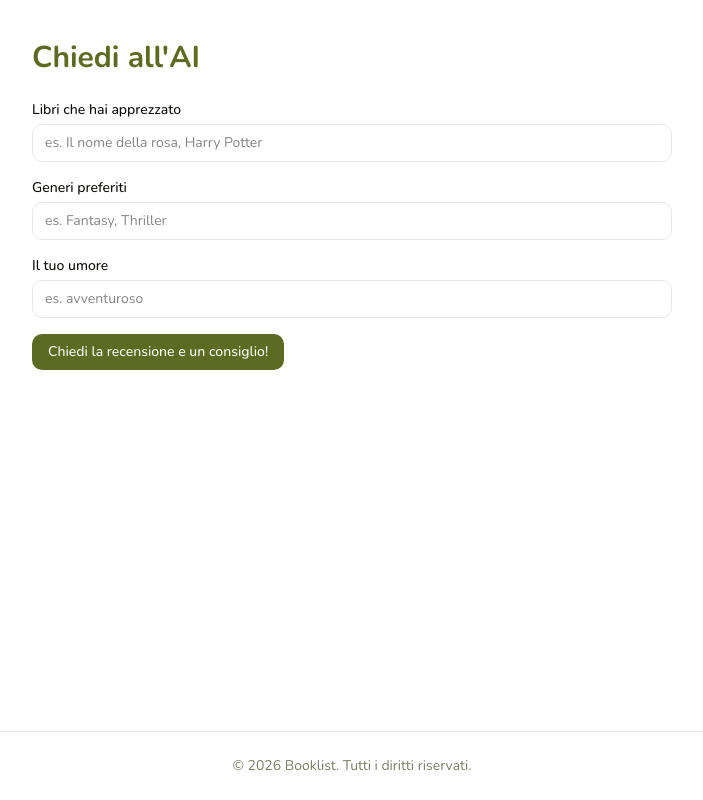
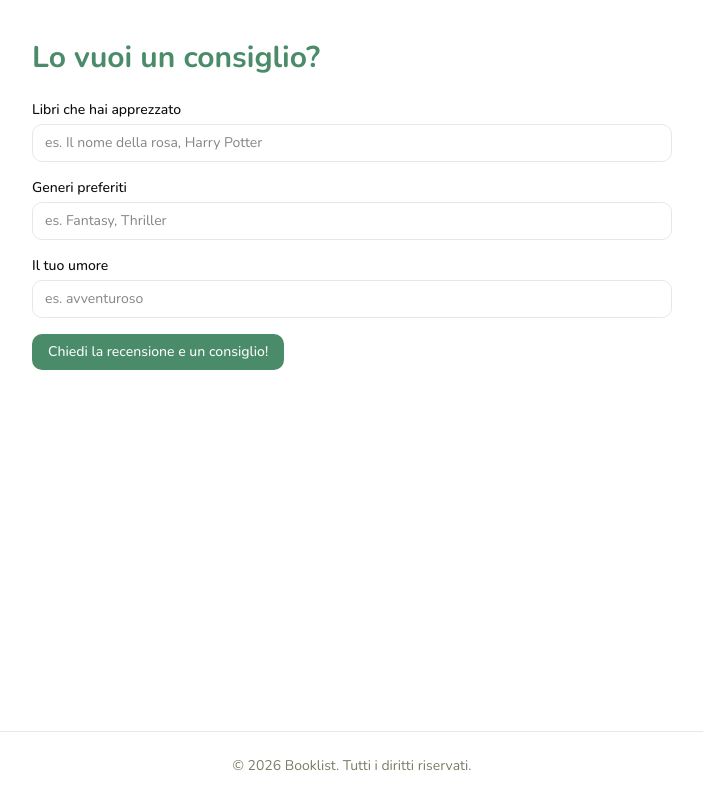
Before and after one commit to Vale3005/booklist, a Next.js app in the folder frontend/: page /consigli in a window 1280 px wide. Shown: the whole page, without its empty margins (288-991 px from the left). Built offline with nearby package versions, Linux system fonts and the light colour scheme.

Commit message:
cambio colori font

```diff
--- a/frontend/app/consigli/page.js
+++ b/frontend/app/consigli/page.js
@@ -67,7 +67,7 @@ export default function Recensione() {
 
   return (
     <main className="mx-auto max-w-2xl px-4 py-10">
-      <h1 className="mb-6 text-3xl font-bold text-primary">Chiedi all'AI</h1>
+      <h1 className="mb-6 text-3xl font-bold text-primary">Lo vuoi un consiglio?</h1>
 
       {errore && (
         <div className="rounded-lg border border-destructive/50 bg-destructive/10 p-3 text-sm text-destructive">
--- a/frontend/app/globals.css
+++ b/frontend/app/globals.css
@@ -66,7 +66,7 @@
   --card-foreground: oklch(0.153 0.006 107.1);
   --popover: oklch(1 0 0);
   --popover-foreground: oklch(0.153 0.006 107.1);
-  --primary: oklch(0.5 0.1 120);
+  --primary: #4a8c6a;
   --primary-foreground: oklch(0.988 0.003 106.5);
   --secondary: oklch(0.966 0.005 106.5);
   --secondary-foreground: oklch(0.228 0.013 107.4);
```
